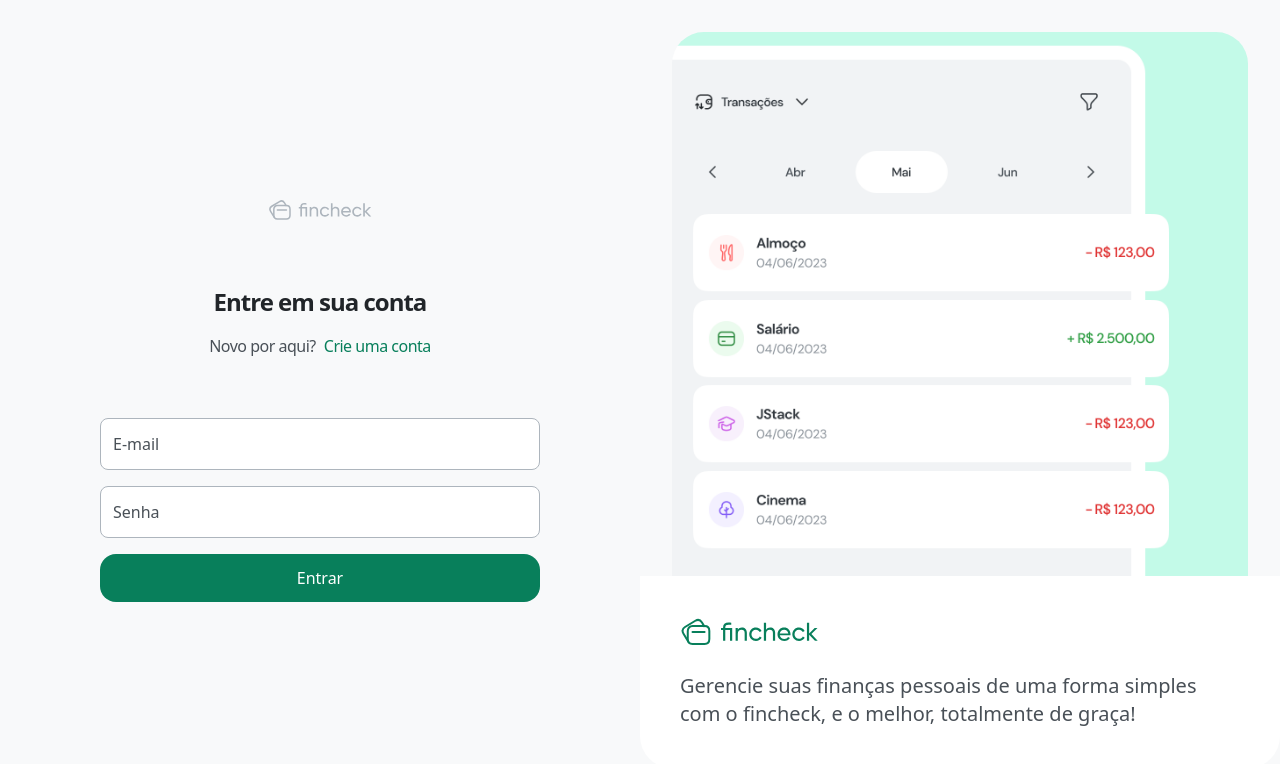
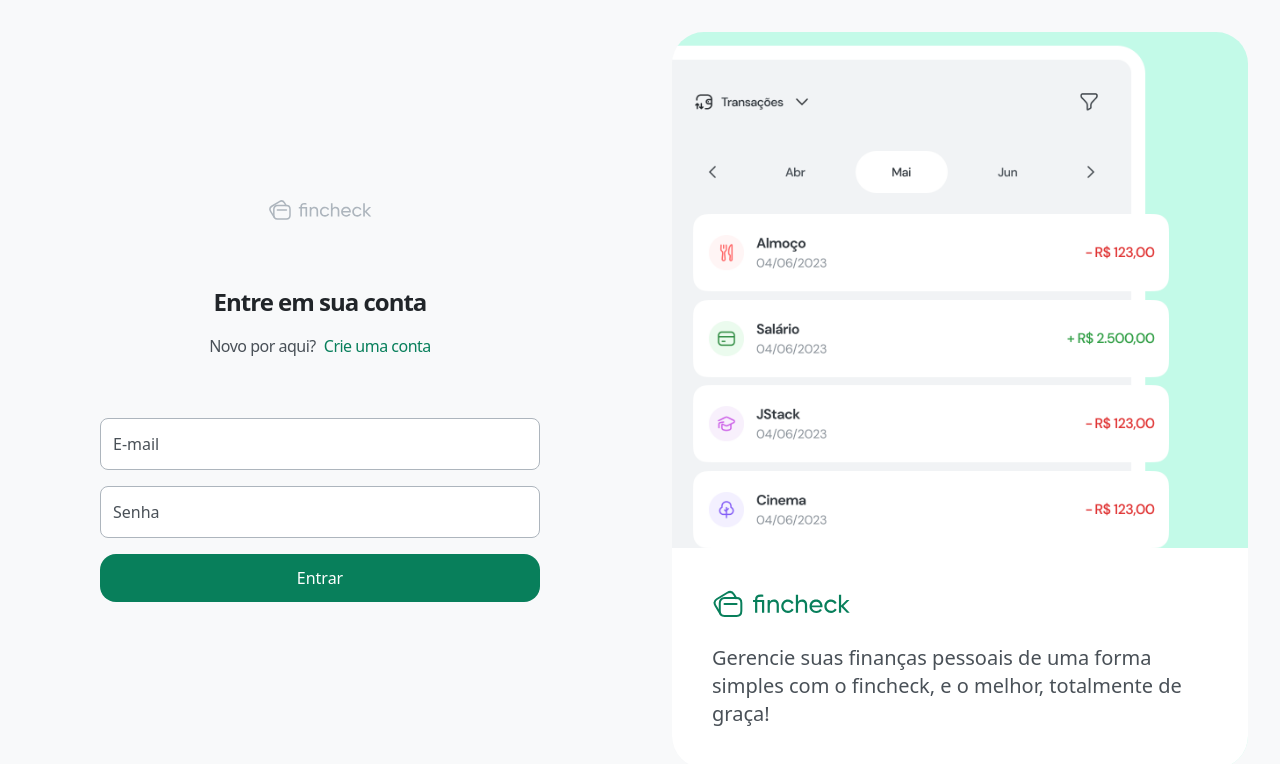
Before and after one commit to edilson-silva/fincheck-app, a React (Vite) app: page /login in a window 1280 px wide. Shown: the top 764 px of the page. Built offline with nearby package versions, Linux system fonts and the light colour scheme.

Commit message:
fix: apply auth layout info margin

```diff
--- a/src/view/layouts/AuthLayout.tsx
+++ b/src/view/layouts/AuthLayout.tsx
@@ -16,7 +16,7 @@
           src={illustration}
           className="object-cover w-full h-full max-w-[656px] max-h-[960px] select-none rounded-[32px]"
         />
-        <div className="max-w-[656px] bottom-8 bg-white p-10 absolute rounded-b-[32px]">
+        <div className="max-w-[656px] bottom-8 bg-white p-10 absolute rounded-b-[32px] mx-8">
           <Logo className="text-teal-900 h-8" />
           <p className="text-gray-700 font-medium text-xl mt-6">
             Gerencie suas finanças pessoais de uma forma simples com o fincheck,
```
